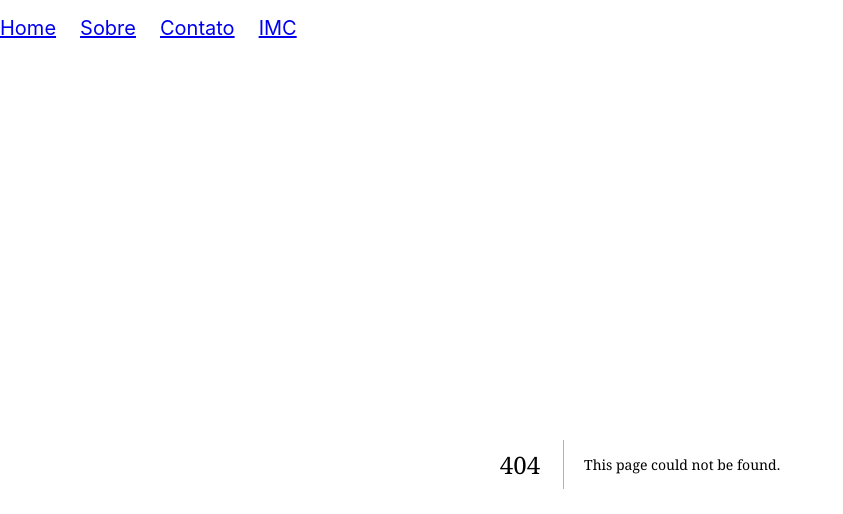
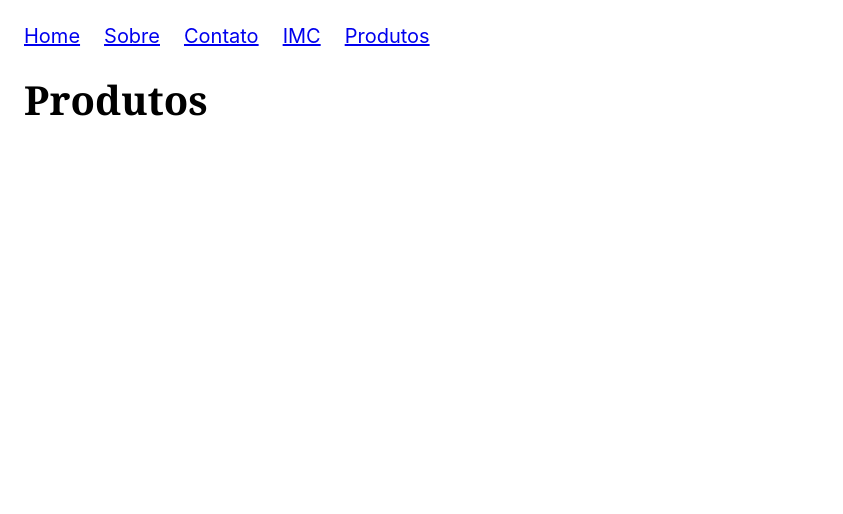
Before and after one commit to pedrorvidal/og-nextjs, a Next.js app: page /produtos in a window 1280 px wide. Before the commit this address had no page. Shown: the top 514 px of the page, without its empty margins (0-843 px from the left). Built offline with nearby package versions, Linux system fonts and the light colour scheme.

Commit message:
Intro dynamic routes

```diff
--- a/src/app/components/menu.tsx
+++ b/src/app/components/menu.tsx
@@ -15,7 +15,9 @@ export default function Menu() {
       <li>
         <Link href="/imc">IMC</Link>
       </li>
-
+      <li>
+        <Link href="/produtos">Produtos</Link>
+      </li>
     </ul>
   );
 }
--- /dev/null
+++ b/src/app/produtos/page.tsx
@@ -0,0 +1,7 @@
+export default function ProdutosPage() {
+  return (
+    <div>
+      <h1>Produtos</h1>
+    </div>
+  );
+}
```
Also changed, not shown: src/app/produtos/[id]/page.tsx (added, +27 -0 lines).
